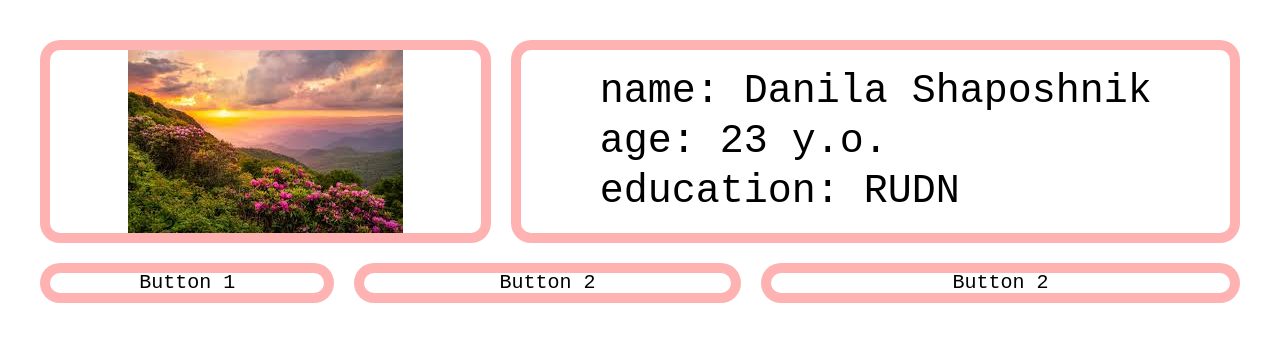
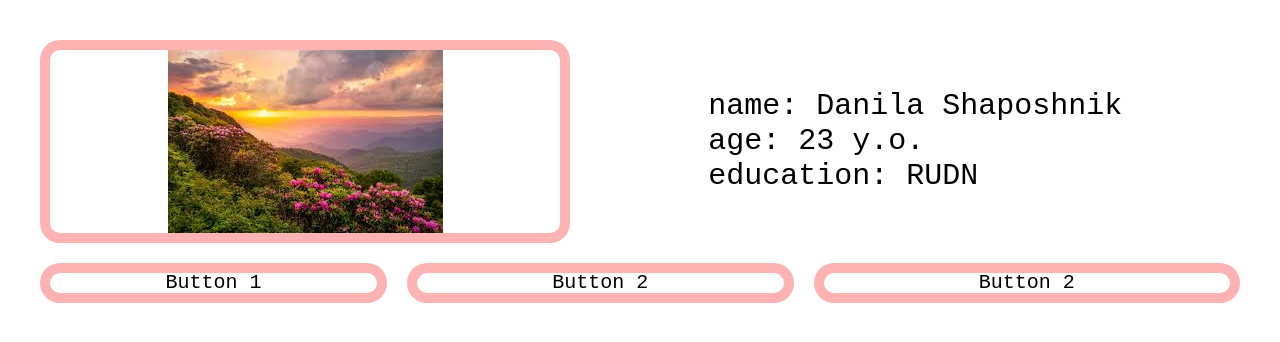
Before and after one commit to dashpd/WebpPageTest, a plain HTML site: page index.html in a window 1280 px wide. Drawn offline with Linux system fonts and the light colour scheme.

Commit message:
style.css

```diff
--- a/style.css
+++ b/style.css
@@ -124,11 +124,11 @@ figcaption {
 	display: grid;
 	justify-content: space-evenly;
 	align-items: center;
-	border: 10px solid rgba(255, 0, 0, 0.3);
-	border-radius: 20px;
-	font-size: 40px;
+/* 	border: 10px solid rgba(255, 0, 0, 0.3);
+	border-radius: 20px; */
+	font-size: 30px;
 	background-color: var(--white);
-	line-height: 50px;
+	line-height: 35px;
 }
 
 img {
```
